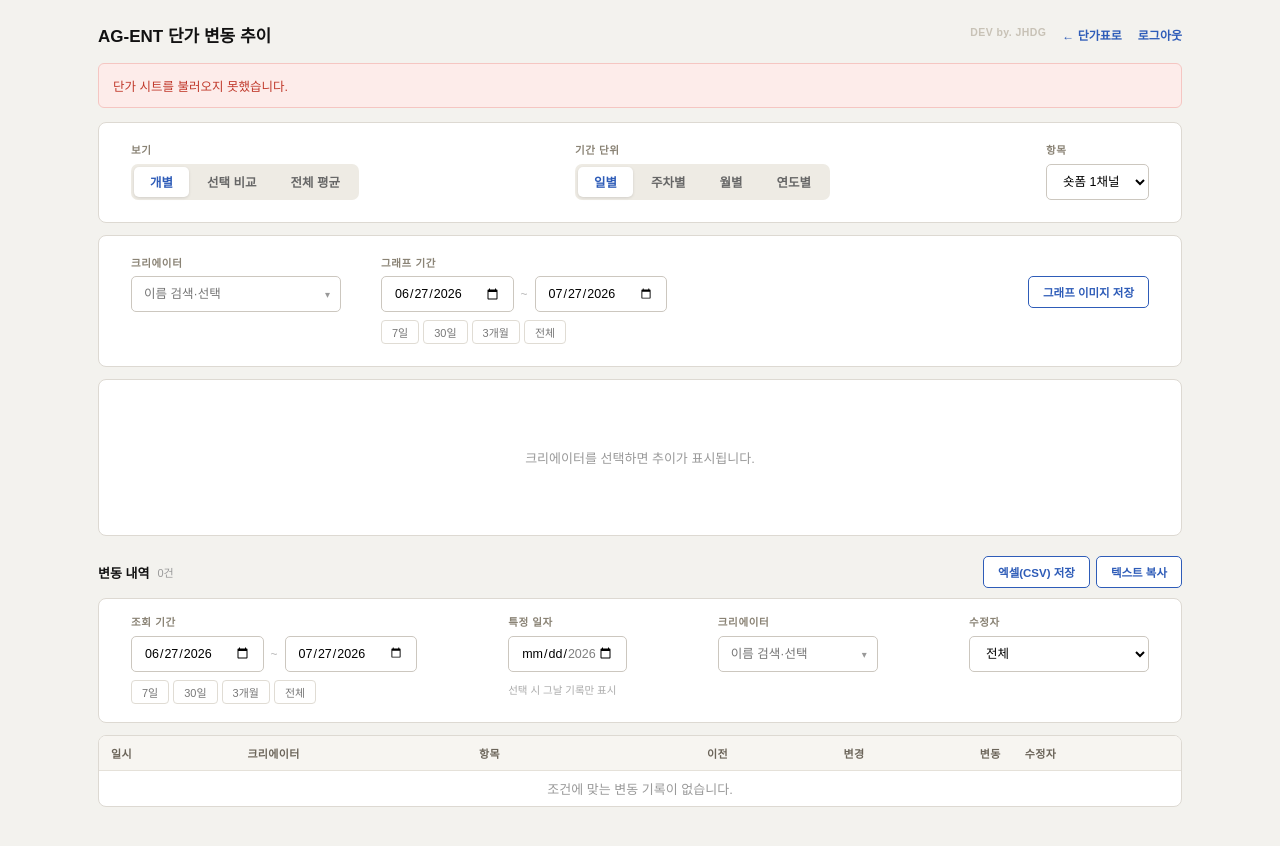
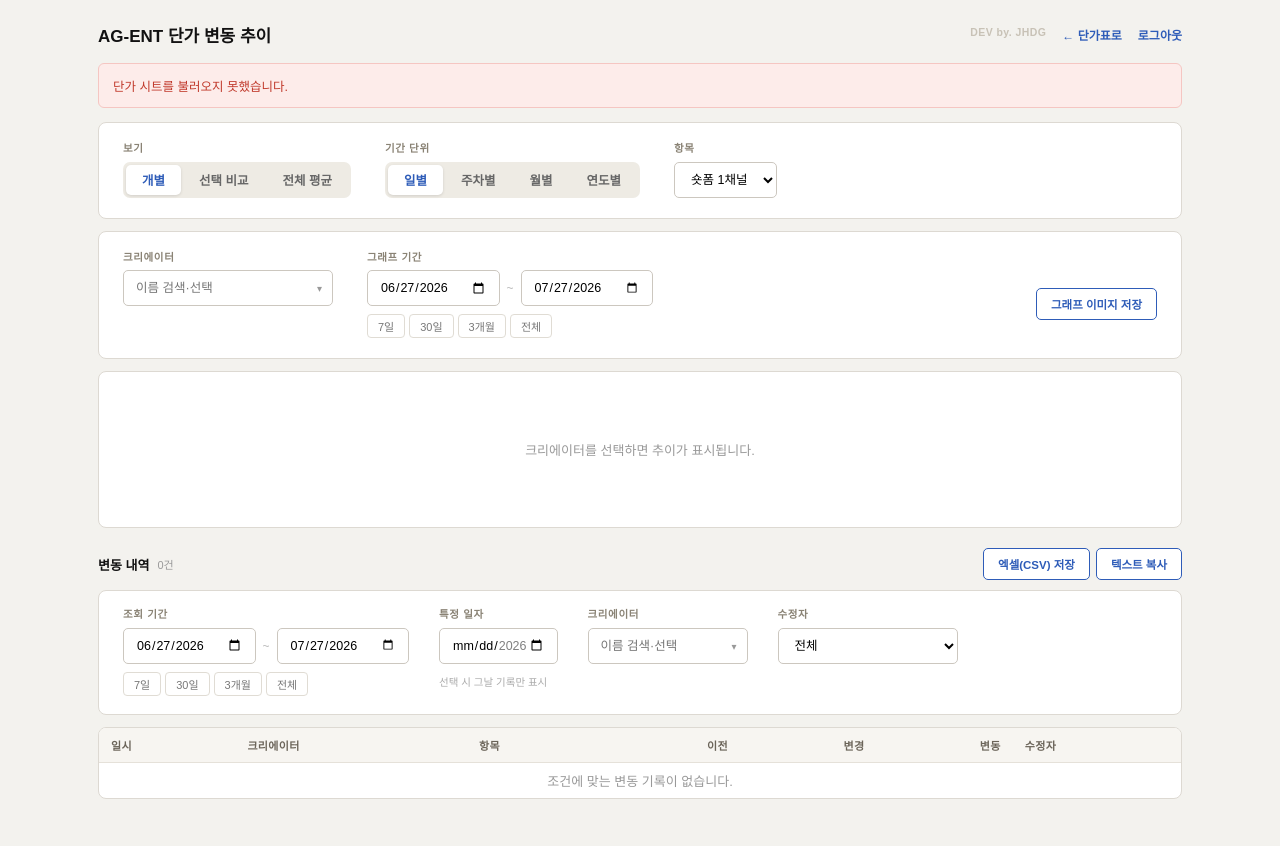
Before and after one commit to sk7069-creator/Creator-list, a website: page graph.html in a window 1280 px wide. Drawn offline with Linux system fonts and the light colour scheme; no server answers.

Commit message:
그래프 UI 수정

```diff
--- a/css/graph.css
+++ b/css/graph.css
@@ -13,10 +13,10 @@ html,body{background:#f3f2ee;font-family:'Malgun Gothic','맑은 고딕',sans-se
 .g-err{padding:12px 14px;background:#fdecea;border:1px solid #f5c6c2;border-radius:6px;color:#c0392b;font-size:12.5px;margin-bottom:14px}
 
 /* 패널 (상단/중단/하단 공통) */
-.g-panel{display:flex;flex-wrap:wrap;gap:20px 40px;align-items:flex-start;justify-content:space-between;padding:22px 32px;background:#fff;border:1px solid #ddd9d2;border-radius:8px;margin-bottom:12px}
-.g-panel-sm{padding:18px 32px;gap:18px 36px}
+.g-panel{display:flex;flex-wrap:wrap;gap:18px 34px;align-items:flex-start;padding:20px 24px;background:#fff;border:1px solid #ddd9d2;border-radius:8px;margin-bottom:12px}
+.g-panel-sm{padding:18px 24px;gap:18px 30px}
 .g-ctl{display:flex;flex-direction:column;gap:8px}
-.g-ctl-right{margin-left:auto}
+.g-ctl-right{margin-left:auto;align-self:center}
 .g-ctl label{font-size:10.5px;letter-spacing:.06em;text-transform:uppercase;color:#8a8375;font-weight:700;line-height:1}
 .g-row{display:flex;align-items:center;gap:7px}
 .g-tilde{color:#bbb;font-size:12px}
```
